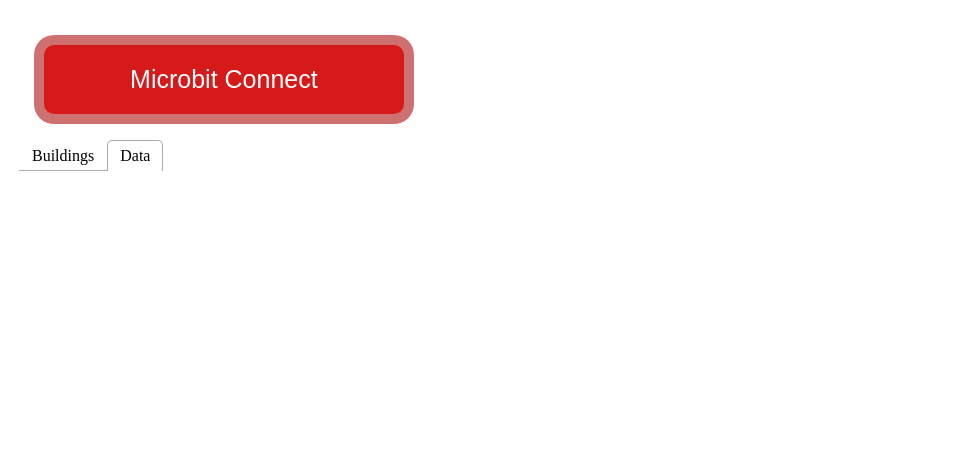
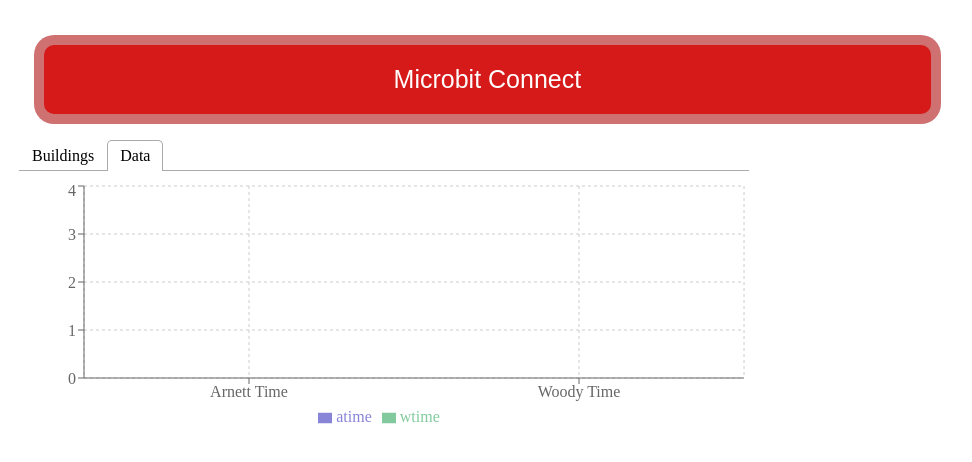
Before and after one commit to linsonbutts/senior-project, a React (Create React App) app in the folder src/guide-app/: page / in a window 1280 px wide. Both pictures are taken after a click on the tab "Data". Shown: the top 462 px of the page, without its empty margins (9-981 px from the left). Built offline with nearby package versions, Linux system fonts and the light colour scheme; no server answers.

Commit message:
Added bar graph

```diff
--- a/src/guide-app/package.json
+++ b/src/guide-app/package.json
@@ -10,7 +10,6 @@
     "blendmicro": "^0.4.1",
     "bluetooth-terminal": "^1.4.2",
     "body-parser": "^1.19.0",
-    "chart.js": "^3.0.1",
     "coffee-script": "^1.12.7",
     "express": "^4.17.1",
     "microbit-web-bluetooth": "^0.6.0",
@@ -18,10 +17,10 @@
     "node-gyp": "^7.1.2",
     "prop-types": "^15.7.2",
     "react": "^17.0.1",
-    "react-chartjs-2": "^2.11.1",
     "react-dom": "^17.0.1",
     "react-scripts": "4.0.3",
     "react-tabs": "^3.2.1",
+    "recharts": "^2.0.9",
     "styled-components": "^5.2.1",
     "web-bluetooth-terminal": "^1.3.3",
     "web-vitals": "^1.1.1",
--- a/src/guide-app/src/components/Building.js
+++ b/src/guide-app/src/components/Building.js
@@ -6,6 +6,7 @@
 import Layout from './Layout'
 import InterestPoint from './InterestPoint'
 import { Tab, Tabs, TabList, TabPanel } from 'react-tabs'
+import {BarChart,Tooltip,Bar, Legend, CartesianGrid, XAxis, YAxis} from 'recharts';
 import 'react-tabs/style/react-tabs.css';
 
 let BuildingPic = styled.img`
@@ -57,13 +58,19 @@
 let [nearestText,setNearestText] = useState(buildingText[0])
 const iotDevice = useRef('')
 let iotTemp = useRef('')
+
 //Used to track the total session and building time.
-let connectionTime = useRef('')
+let connectionTime = useRef(0)
 let arnTime = useRef(0)
 let woodTime = useRef(0)
 let arnRunning = false
 let woodRunning = false
 
+//Used for building the charts
+const barData = [
+    {name: "Arnett Time", atime: arnTime.current},
+    {name: "Woody Time", wtime:  woodTime.current}
+]
 const tempHandler = async (event) => {
     iotTemp.current = event.detail
     console.log(iotTemp.current)
@@ -113,7 +120,6 @@
 
 var arnInterval = setInterval(addArnTime,1000)
 var woodInterval = setInterval(addWoodyTime,1000)
-
 //Used to connect to microBit
 let BTcheck = async () => {
     //Used to read how long a user spends connected to microbit
@@ -186,8 +192,17 @@
 
                 <InterestPoint/>
                     </TabPanel>
+
                     <TabPanel>
-
+                    <BarChart width={730} height={250} data={barData}>
+                        <CartesianGrid strokeDasharray="3 3" />
+                        <XAxis dataKey="name" />
+                        <YAxis />
+                        <Tooltip />
+                        <Legend />
+                        <Bar dataKey="atime" fill="#8884d8" />
+                        <Bar dataKey="wtime" fill="#82ca9d" />
+                    </BarChart>
                     </TabPanel>
                     </Tabs>
                     </div>
```
Also changed, not shown: 1 other file (tests, documents, lock files or other folders).
